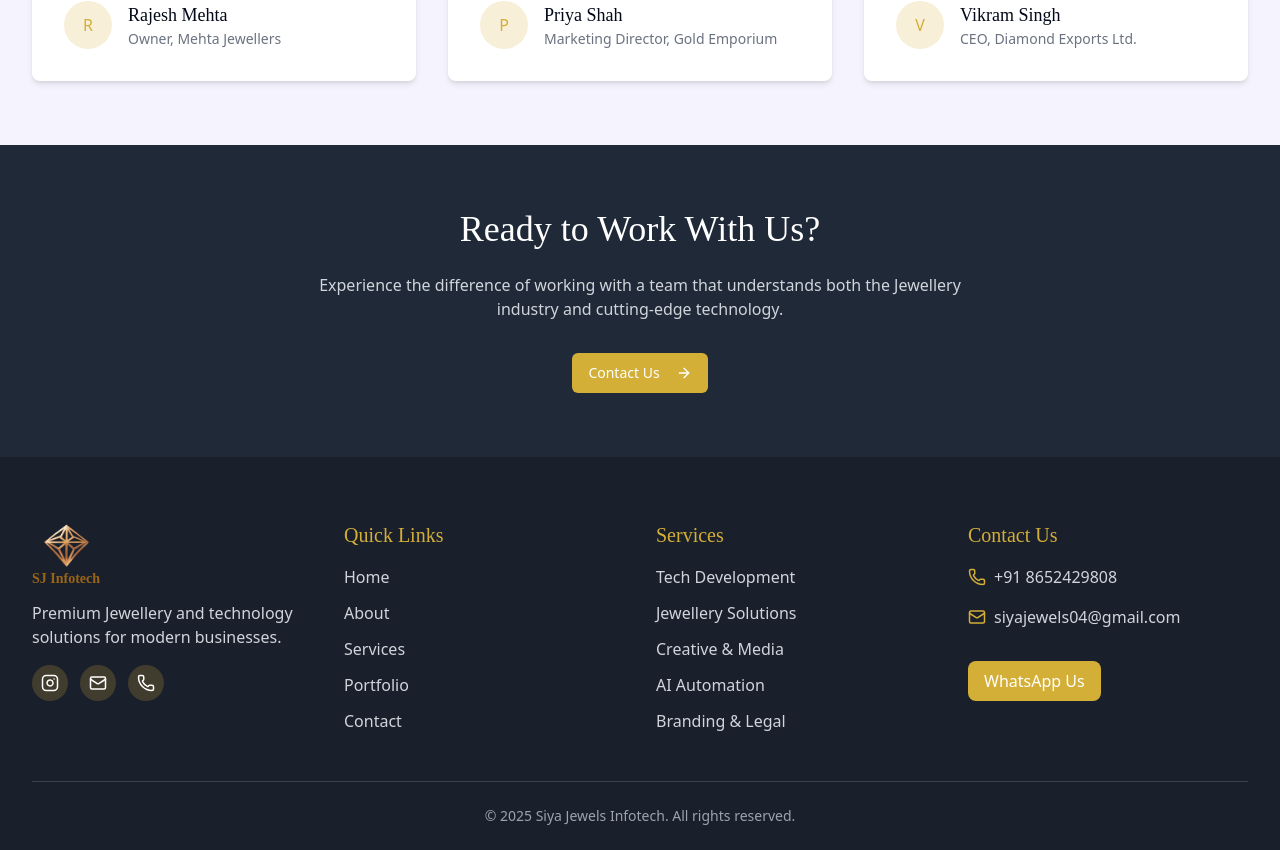
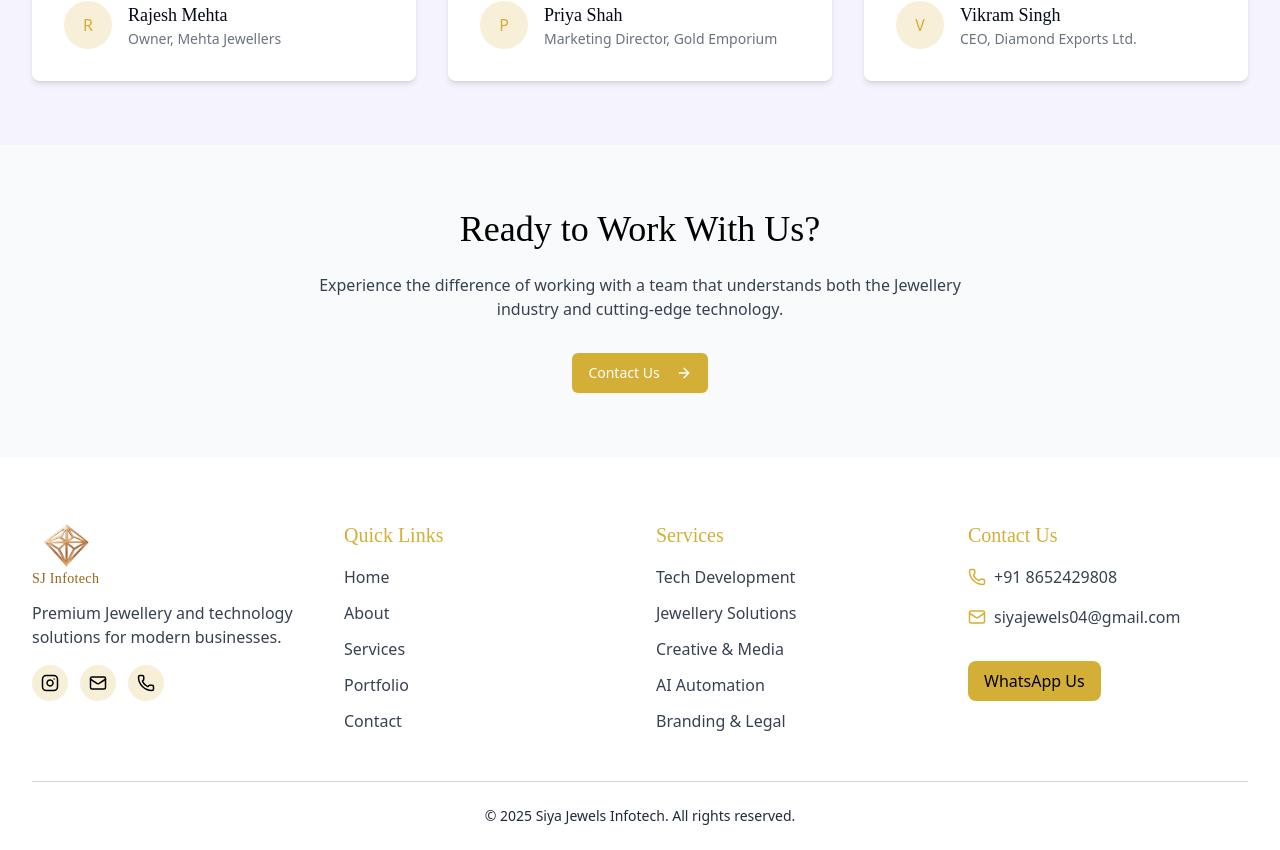
Before and after one commit to sudeepprajapati/siya-jewels, a React (Vite) app: page /about in a window 1280 px wide. Shown: the part 1619-2469 px from the top of the page. Built offline with nearby package versions, Linux system fonts and the light colour scheme.

Commit message:
Refactor styles across components for improved aesthetics and consistency

```diff
--- a/src/components/home/ContactCTA.tsx
+++ b/src/components/home/ContactCTA.tsx
@@ -29,7 +29,7 @@ const ContactCTA = () => {
   return (
     <motion.section
       ref={sectionRef}
-      className="py-20 bg-gray-900 text-white relative overflow-hidden"
+      className="py-20 bg-neutral-50 text-black relative overflow-hidden"
       initial={{ opacity: 0, y: 20 }}
       animate={isVisible ? { opacity: 1, y: 0 } : {}}
       transition={{ duration: 0.6 }}
@@ -50,7 +50,7 @@ const ContactCTA = () => {
           transition={{ duration: 0.6, delay: 0.4 }}
         >
           <h2 className="font-playfair text-3xl md:text-4xl mb-4">Ready to Elevate Your Business?</h2>
-          <p className="text-lg text-gray-300 mb-8 max-w-xl mx-auto">
+          <p className="text-lg text-gray-700 mb-8 max-w-xl mx-auto">
             Whether you need Jewellery design or tech solutions, we're here to help transform your vision into reality.
           </p>
 
--- a/src/components/home/ExpertiseCard.tsx
+++ b/src/components/home/ExpertiseCard.tsx
@@ -13,7 +13,7 @@ interface ExpertiseCardProps {
     title: string;
     icon: LucideIcon;
     description: string;
-    // gradient: string; // e.g., 'from-purple-500 to-pink-500'
+    gradient: string; // e.g., 'from-purple-500 to-pink-500'
 }
 
 const fadeUp = {
@@ -21,7 +21,7 @@ const fadeUp = {
     visible: { opacity: 1, y: 0, transition: { duration: 0.6, ease: 'easeOut' } },
 };
 
-const ExpertiseCard: React.FC<ExpertiseCardProps> = ({ id, title, icon: Icon, description }) => {
+const ExpertiseCard: React.FC<ExpertiseCardProps> = ({ id, title, icon: Icon, description, gradient }) => {
     const ref = useRef(null);
     const isInView = useInView(ref, { once: true, amount: 0.15 });
     const controls = useAnimation();
@@ -41,7 +41,7 @@ const ExpertiseCard: React.FC<ExpertiseCardProps> = ({ id, title, icon: Icon, de
             className="group"
         >
             <Card className="luxury-card h-full transition-all hover:-translate-y-1 duration-300 overflow-hidden border-0 bg-white">
-                <CardHeader className={cn(`bg-gradient-to-r bg-purple-light/10 p-6`)}>
+                <CardHeader className={cn(`bg-gradient-to-r p-6`, gradient)}>
                     <div className="w-16 h-16 rounded-full bg-white/20 backdrop-blur-md flex items-center justify-center mb-4">
                         <Icon className="text-purple-dark h-8 w-8" />
                     </div>
--- a/src/components/home/HeroSection.tsx
+++ b/src/components/home/HeroSection.tsx
@@ -17,7 +17,7 @@ const HeroSection = () => {
   }, []);
 
   return (
-    <section className="bg-purple-light/10 relative min-h-screen flex justify-center items-center overflow-hidden">
+    <section className="bg-white relative min-h-screen flex justify-center items-center overflow-hidden">
       {/* Background gradient */}
       {/* <div className="absolute inset-0 bg-purple-dark"></div> */}
 
--- a/src/components/layout/Footer.tsx
+++ b/src/components/layout/Footer.tsx
@@ -7,12 +7,12 @@ import Logo from '../ui/Logo';
 
 const Footer = () => {
   return (
-    <footer className="bg-purple-dark text-white pt-16 pb-6">
+    <footer className="bg-white text-black pt-16 pb-6">
       <div className="container">
         <div className="grid grid-cols-1 md:grid-cols-2 lg:grid-cols-4 gap-8 mb-12">
           <div className='flex flex-col items-start'>
             <Logo className="h-16 w-auto mb-4 " />
-            <p className="text-gray-300 mb-4">
+            <p className="text-gray-700 mb-4">
               Premium Jewellery and technology solutions for modern businesses.
             </p>
             <div className="flex space-x-3">
@@ -46,7 +46,7 @@ const Footer = () => {
                 <li key={item}>
                   <Link
                     to={item === 'Home' ? '/' : `/${item.toLowerCase()}`}
-                    className="text-gray-300 hover:text-gold transition-colors duration-300"
+                    className="text-gray-700 hover:text-gold transition-colors duration-300"
                   >
                     {item}
                   </Link>
@@ -62,7 +62,7 @@ const Footer = () => {
                 <li key={item}>
                   <Link
                     to={`/services#${item.toLowerCase().replace(/\s+/g, '-')}`}
-                    className="text-gray-300 hover:text-gold transition-colors duration-300"
+                    className="text-gray-700 hover:text-gold transition-colors duration-300"
                   >
                     {item}
                   </Link>
@@ -76,13 +76,13 @@ const Footer = () => {
             <ul className="space-y-4">
               <li className="flex items-center">
                 <Phone size={18} className="text-gold mr-2 flex-shrink-0" />
-                <a href="tel:8652429808" className="text-gray-300 hover:text-gold">
+                <a href="tel:8652429808" className="text-gray-700 hover:text-gold">
                   +91 8652429808
                 </a>
               </li>
               <li className="flex items-center">
                 <Mail size={18} className="text-gold mr-2 flex-shrink-0" />
-                <a href="mailto:siyajewels04@gmail.com" className="text-gray-300 hover:text-gold">
+                <a href="mailto:siyajewels04@gmail.com" className="text-gray-700 hover:text-gold">
                   siyajewels04@gmail.com
                 </a>
               </li>
@@ -97,8 +97,8 @@ const Footer = () => {
           </div>
         </div>
 
-        <div className="border-t border-gray-700 pt-6">
-          <div className="text-center text-gray-400 text-sm">
+        <div className="border-t border-gray-300 pt-6">
+          <div className="text-center text-gray-800 text-sm">
             &copy; {new Date().getFullYear()} Siya Jewels Infotech. All rights reserved.
           </div>
         </div>
--- a/src/components/layout/Navbar.tsx
+++ b/src/components/layout/Navbar.tsx
@@ -56,7 +56,7 @@ const Navbar = () => {
             <Link
               key={item.name}
               to={item.path}
-              className='text-sm font-medium relative animated-border px-2 py-1 text-black hover:text-gold-dark transition-colors duration-300'
+              className='text-sm tracking-wide font-medium relative animated-border px-2 py-1 text-black hover:text-gold-dark transition-colors duration-300'
             // className={cn(
             //   'text-sm font-medium relative animated-border px-2 py-1',
             //   (isScrolled || route !== '/') ? 'text-purple-dark' : 'text-white',
--- a/src/components/ui/Logo.tsx
+++ b/src/components/ui/Logo.tsx
@@ -14,7 +14,7 @@ const Logo: React.FC<LogoProps> = ({ className }) => {
           <span className="text-xs mt-1">J</span>
         </div> */}
         <img src="/siyajewels-logo.png" alt="" className='h-12' />
-        <div className="text-sm text-gold-dark font-playfair font-semibold mt-0">SJ Infotech</div>
+        <div className="text-sm text-gold-dark font-playfair font-medium tracking-wide mt-0">SJ Infotech</div>
       </div>
     </div>
   );
--- a/src/pages/About.tsx
+++ b/src/pages/About.tsx
@@ -116,7 +116,7 @@ const About = () => {
               <motion.div variants={fadeRight(0.2)}
                 className="relative bg-white bg-opacity-60">
                 <div className="rounded-lg overflow-hidden shadow-gold h-[400px] flex items-center justify-center relative">
-                  <img src="/siyajewels-logo.jpg" className='w-96' alt="Siya Jewels Infotech Logo" />
+                  <img src="/siyajewels-logo.jpg" className='w-screen' alt="Siya Jewels Infotech Logo" />
                 </div>
               </motion.div>
             </div>
@@ -211,14 +211,14 @@ const About = () => {
         {/* CTA */}
         <motion.section
           ref={ctaRef}
-          className="py-16 bg-gray-800 text-white"
+          className="py-16 bg-gray-50 text-black"
           variants={fadeUp}
           initial="hidden"
           animate={ctaInView ? "visible" : "hidden"}
         >
           <div className="container text-center">
             <motion.h2 variants={fadeLeft(0.2)} className="text-3xl md:text-4xl font-playfair mb-6">Ready to Work With Us?</motion.h2>
-            <motion.p variants={fadeRight(0.2)} className="text-gray-300 max-w-2xl mx-auto mb-8">
+            <motion.p variants={fadeRight(0.2)} className="text-gray-700 max-w-2xl mx-auto mb-8">
               Experience the difference of working with a team that understands both the Jewellery industry and cutting-edge technology.
             </motion.p>
             <Button asChild className="bg-gold hover:bg-gold-dark text-white">
```
Also changed, not shown: src/components/home/ServicesOverview.tsx (+7 -7 lines).
